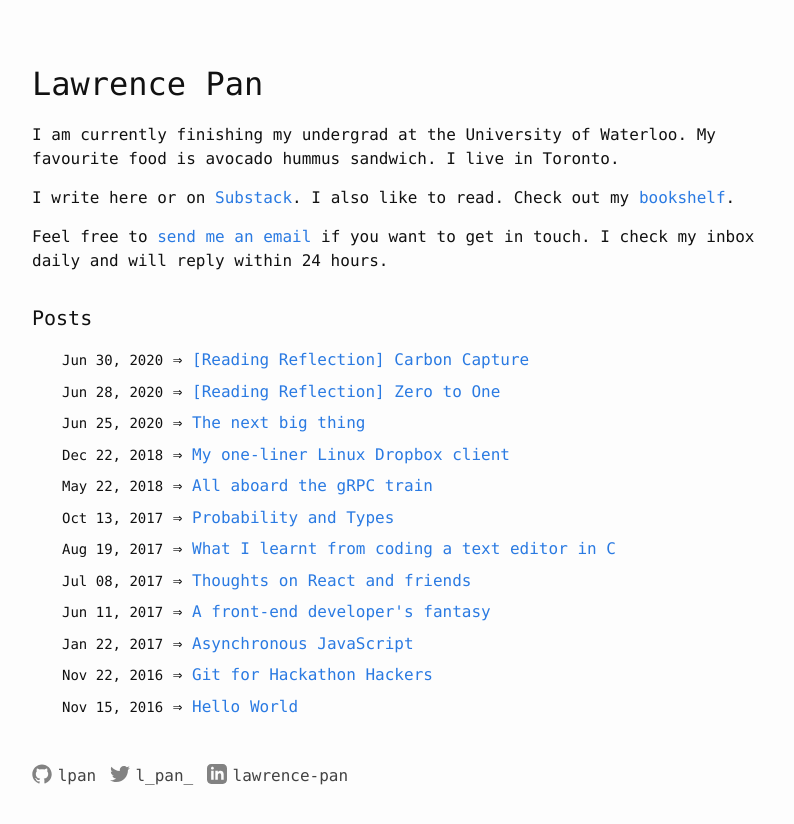
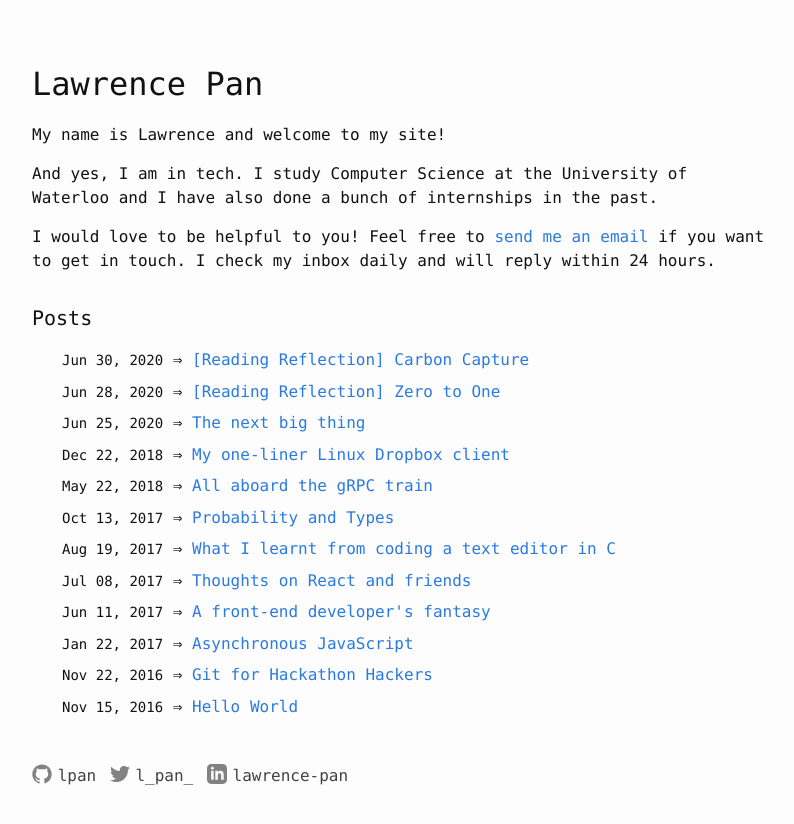
Before and after one commit to lpan/lpan.github.io, a Jekyll site: the page built from index.html, in a window 1280 px wide. Shown: the top 824 px of the page, without its empty margins (238-1032 px from the left). Built offline with Jekyll 4.4.1, drawn with Linux system fonts in a browser that asks for light colours.

Commit message:
focus on you, not me

```diff
--- a/index.html
+++ b/index.html
@@ -4,18 +4,17 @@ layout: default
 
 <div class="home">
   <p>
-    I am currently finishing my undergrad at the University of Waterloo. My
-    favourite food is avocado hummus sandwich. I live in Toronto.
+    My name is Lawrence and welcome to my site!
   </p>
 
   <p>
-    I write here or on <a href="https://lpan.substack.com/">Substack</a>. I also
-    like to read. Check out my <a href="/bookshelf">bookshelf</a>.
+    And yes, I am in tech. I study Computer Science at the University of
+    Waterloo and I have also done a bunch of internships in the past.
   </p>
 
-  <p>Feel free to <a href="mailto:lawrencefeipan@gmail.com">send me an email</a>
-  if you want to get in touch. I check my inbox daily and will reply within 24
-  hours.</p>
+  <p>I would love to be helpful to you! Feel free
+  to <a href="mailto:lawrencefeipan@gmail.com">send me an email</a> if you want
+  to get in touch. I check my inbox daily and will reply within 24 hours.</p>
 
   <h1 class="page-heading">Posts</h1>
   <ul class="post-list">
```
